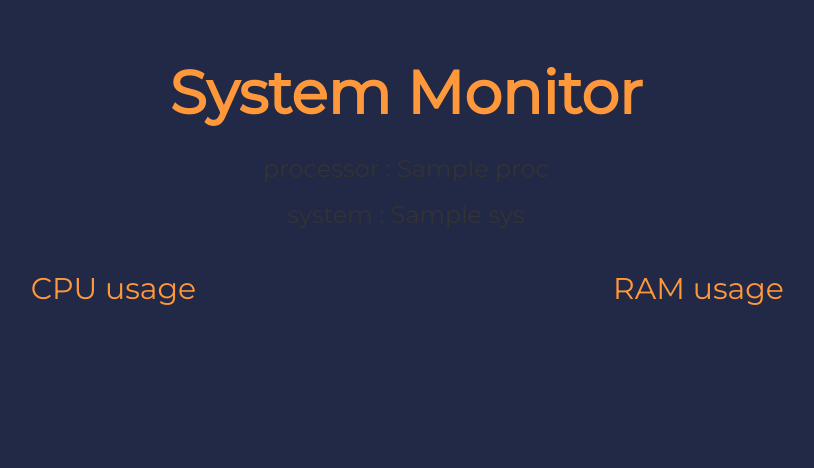
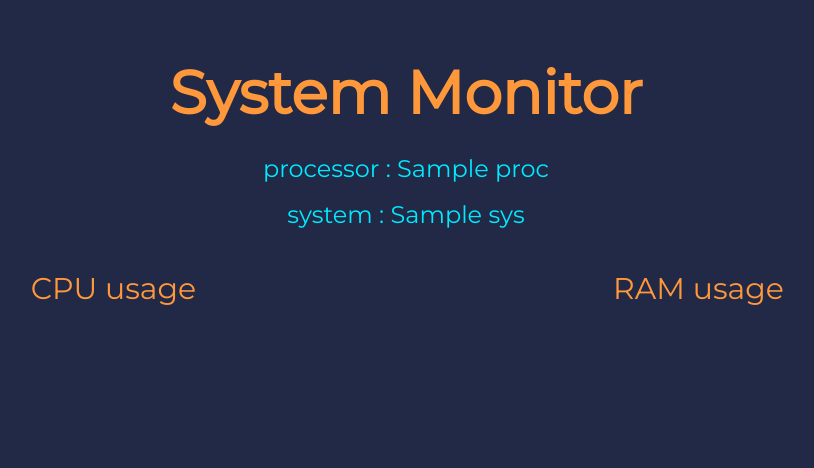
Before and after one commit to 46ouma/flask, a Flask app: template templates/index.html in a window 1280 px wide. Shown: the top 468 px of the page, without its empty margins (234-1048 px from the left). Run offline with Flask 2, Linux system fonts and the light colour scheme; the template is opened without the code that fills it: most values are stand-ins (such as "Sample title", 1, 10 or a date in 2020); some libraries are stand-ins or nearby versions.

Commit message:
Update style.css

```diff
--- a/static/style.css
+++ b/static/style.css
@@ -9,6 +9,15 @@ body {
   color: #ff983b;
   font-size: 60px;
   font-weight:600;
+}
+
+.main_title:hover {
+  text-decoration: none;
+  color: #ffd835;
+}
+
+.title {
+  color: #00eaff;
 }
 
 
```
